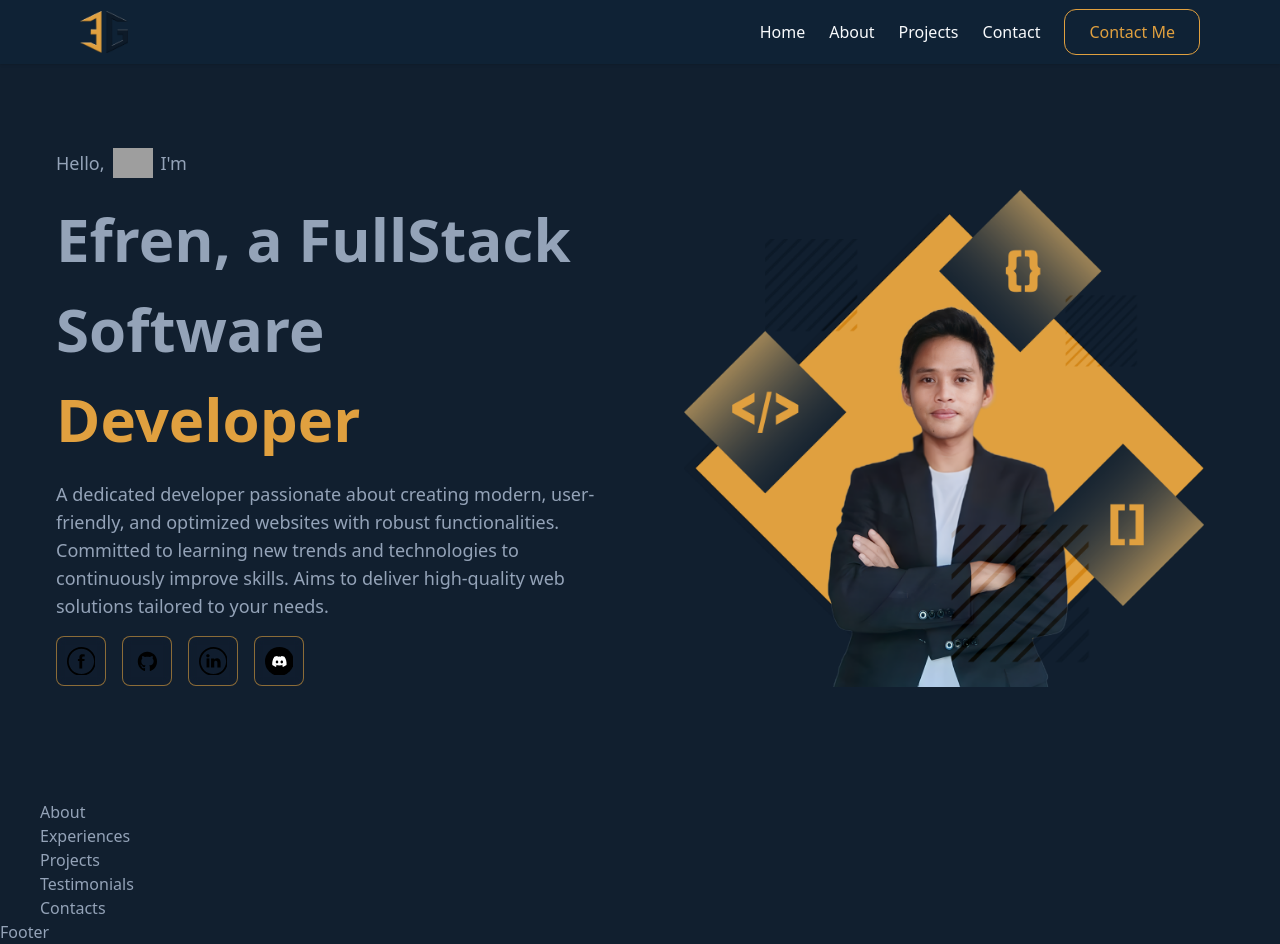
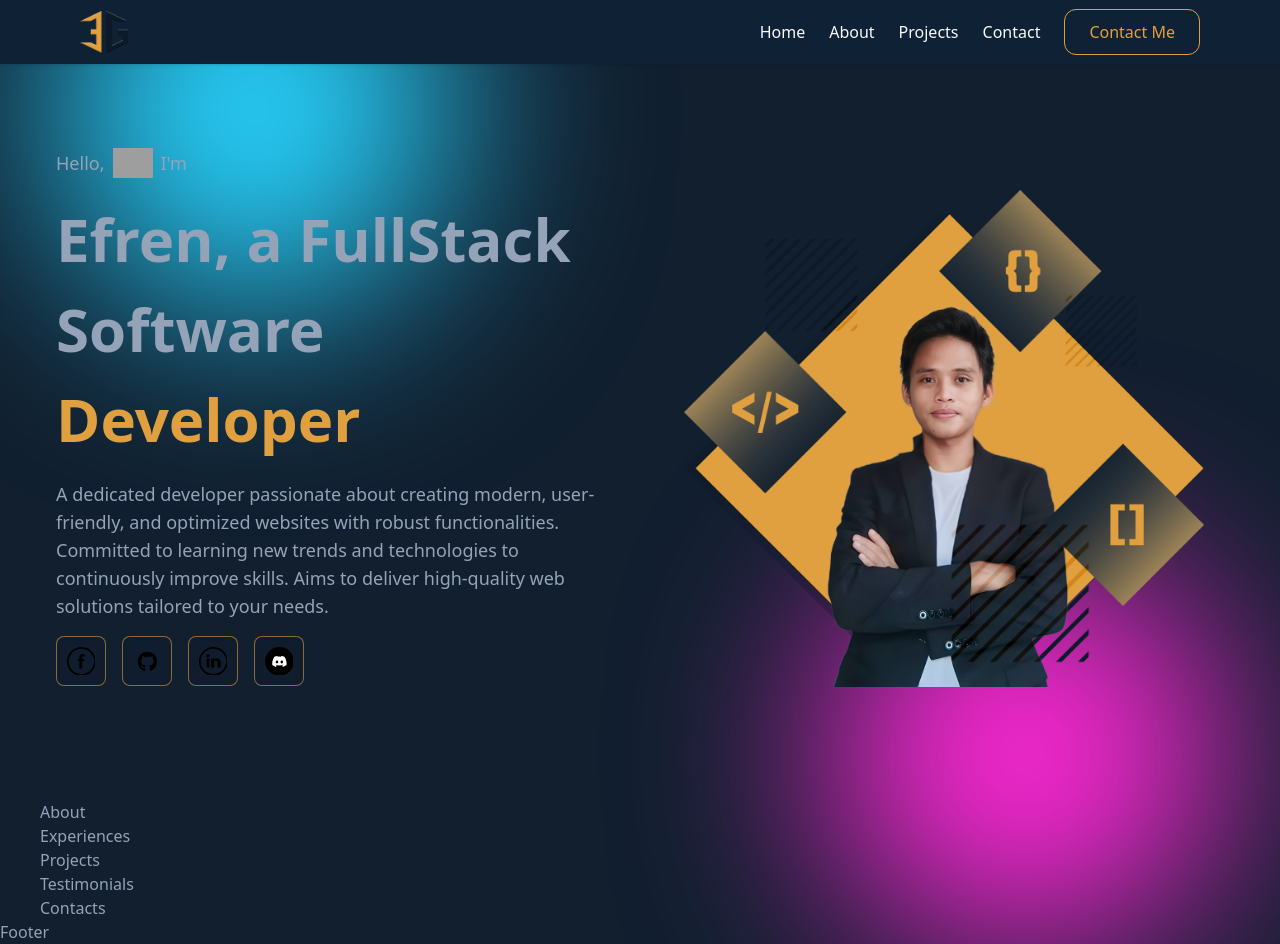
Before and after one commit to e-gors/portfolio-v2, a React (Vite) app: page / in a window 1280 px wide. Built offline with nearby package versions, Linux system fonts and the light colour scheme; grey boxes are pictures that could not be loaded.

Commit message:
added cursor bubbles and spheres

```diff
--- a/src/App.tsx
+++ b/src/App.tsx
@@ -6,11 +6,13 @@ import Projects from "./sections/Projects";
 import Testimonials from "./sections/Testimonials";
 import Footer from "./components/Footer";
 import Navbar from "./components/Navbar";
+import CursorBubbles from "./components/CursorBubbles";
 
 function App() {
   return (
     <>
       <Navbar />
+      <CursorBubbles />
       <main className="container mx-auto px-6 lg:px-10">
        <Hero />
        <About />
--- a/src/sections/Hero.tsx
+++ b/src/sections/Hero.tsx
@@ -5,6 +5,7 @@ import GithubRoundedIcon from "@icons/GithubRoundedIcon";
 import FacebookRoundedIcon from "@icons/FacebookRoundedIcon";
 import LinkedInRoundedIcon from "@icons/LinkedInRoundedIcon";
 import DiscordRoundedIcon from "@icons/DiscordRoundedIcon";
+import GradientSphere from "../components/GradientSphere";
 
 export default function Hero() {
   return (
@@ -48,6 +49,9 @@ export default function Hero() {
           className="max-w-full h-auto w-[280px] md:w-[420px] lg:w-[520px]"
         />
       </div>
+
+      {/* Gradient Spheres */}
+      <GradientSphere firstSphere="sphere-1" secondSphere="sphere-2" />
     </section>
   );
 }
```
